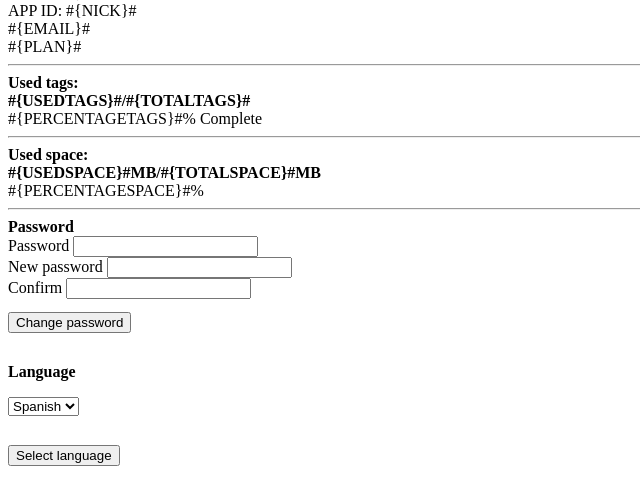
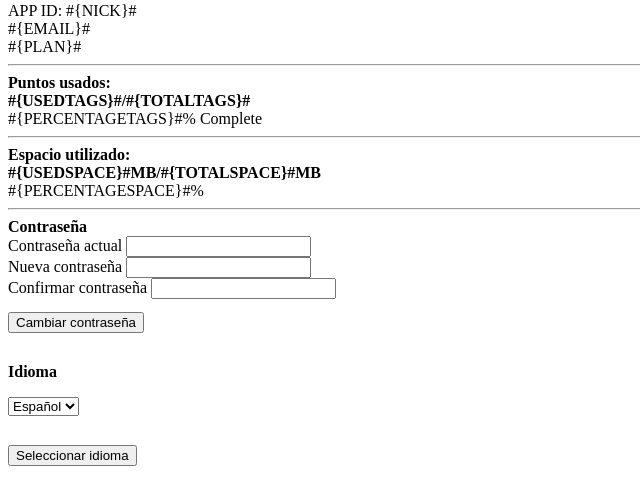
Before and after one commit to IllutioAR/GeoDisplay-MVC, a PHP site: page /profile/profile.php in a window 1280 px wide. Shown: the part 360-855 px from the top of the page, without its empty margins (0-640 px from the left). Run offline with PHP 8.4, Linux system fonts and the light colour scheme.

Commit message:
Traducción
- Traducción de textos a español.
- Cambio de coordenada por default en la api de google maps.

```diff
--- a/app/views/default/modules/profile/profile.php
+++ b/app/views/default/modules/profile/profile.php
@@ -5,7 +5,7 @@
 				<div class="col-xs-12 col-md-12">
 					<section class="seccion">
 						<div class="titulo">
-							<strong>Profile details</strong>
+							<strong>Detalles de perfil</strong>
 						</div>
 						<div>
 							<div class="row">
@@ -22,7 +22,7 @@
 								<div class="col-md-12">
 									<hr>
 									<div>
-										<strong>Used tags:</strong>
+										<strong>Puntos usados:</strong>
 										<div class="progress-container">
 											<div><strong>#{USEDTAGS}#/#{TOTALTAGS}#</strong></div>
 											<div class="progress">
@@ -36,7 +36,7 @@
 									</div>
 									<hr>
 									<div>
-										<strong>Used space:</strong>
+										<strong>Espacio utilizado:</strong>
 										<div class="progress-container">
 											<div><strong>#{USEDSPACE}#MB/#{TOTALSPACE}#MB</strong></div>
 											<div class="progress">
@@ -61,31 +61,31 @@
 				<div class="col-md-12">
 					<section class="seccion">
 						<div class="titulo">
-							<strong>Password</strong>
+							<strong>Contraseña</strong>
 						</div>
 						<div>
 							<form action="profile.php" method="post" role="form">
 								<div class="row">
 								    <div class="col-xs-12 col-md-4">
 									    <div class="form-group">
-										    <label for="actual">Password</label>
-										    <input name="password" type="password" class="form-control" id="actual" pattern=".{6,}" required title="6 characters minimum" required>
+										    <label for="actual">Contraseña actual</label>
+										    <input name="password" type="password" class="form-control" id="actual" pattern=".{6,}" required title="6 caracteres mínimo" required>
 										</div>
 									</div>
 									<div class="col-xs-12 col-md-4">
 									    <div class="form-group">
-										    <label for="password">New password</label>
-										    <input name="new_password" type="password" class="form-control" id="password" pattern=".{6,}" required title="6 characters minimum" required>
+										    <label for="password">Nueva contraseña</label>
+										    <input name="new_password" type="password" class="form-control" id="password" pattern=".{6,}" required title="6 caracteres mínimo" required>
 										</div>
 								    </div>
 								    <div class="col-xs-12 col-md-4">
 									    <div class="form-group">
-										    <label for="confirm">Confirm</label>
-										    <input name="new_password_confirm" type="password" class="form-control" id="confirm" pattern=".{6,}" required title="6 characters minimum" required>
+										    <label for="confirm">Confirmar contraseña</label>
+										    <input name="new_password_confirm" type="password" class="form-control" id="confirm" pattern=".{6,}" required title="6 caracteres mínimo" required>
 										</div>
 								    </div>
 								    <div class="col-xs-12 col-md-12">
-								    	<input name="password_form" type="submit" value="Change password" class="btn btn-success pull-right" style="margin: 1em 0;">
+								    	<input name="password_form" type="submit" value="Cambiar contraseña" class="btn btn-success pull-right" style="margin: 1em 0;">
 								    </div>
 								</div>
 							</form>
@@ -95,7 +95,7 @@
 				<div class="col-md-12">
 					<section class="seccion">
 						<div class="titulo">
-							<strong>Language</strong>
+							<strong>Idioma</strong>
 						</div>
 						<div>
 							<form role="form">
@@ -103,14 +103,14 @@
 								    <div class="col-xs-12 col-md-6">
 									    <div class="form-group" style="margin:1em 0 !important">
 										    <select id="language" class="form-control">
-										    	<option>Spanish</option>
-										    	<option>English</option>
-										    	<option>German</option>
+										    	<option>Español</option>
+										    	<option>Inglés</option>
+										    	<option>Alemán</option>
 										    </select>
 										</div>
 									</div>
 									<div class="col-xs-12 col-md-6">
-										<button type="button" class="btn btn-success pull-right" style="margin: 1em 0;">Select language</button>
+										<button type="button" class="btn btn-success pull-right" style="margin: 1em 0;">Seleccionar idioma</button>
 									</div>
 								</div>
 							</form>
--- a/app/views/default/modules/tags/menu.php
+++ b/app/views/default/modules/tags/menu.php
@@ -12,13 +12,13 @@
 			<ul class="nav navbar-nav">
 			    <li #{ACTIVE}#>
 			    	<a href="index.php">
-			    		Active
+			    		Activos
 			    		<span class="badge">4</span>
 			    	</a>
 			    </li>
 			    <li #{INACTIVE}#>
 			    	<a href="index.php?tags=inactive">
-			    		Inactive
+			    		Inactivos
 			    		<span class="badge">2</span>
 			    	</a>
 			    </li>
@@ -41,7 +41,7 @@
 			    <li>
 			    	<a href="addtag.php" class="green">
 			    		<i class="fa fa-plus-circle"></i>
-			    		Add tag
+			    		Agregar punto
 			    	</a>
 			    </li>
 			</ul>
--- a/app/views/default/sections/header.php
+++ b/app/views/default/sections/header.php
@@ -18,7 +18,7 @@
 						    <li>
 						    	<a href="index.php">
 						    		<i class="fa fa-map-marker"></i>
-						    		Tags
+						    		Puntos
 						    	</a>
 						    </li>
 						    <li>
@@ -37,7 +37,7 @@
 						    <li>
 						    	<a href="logout.php">
 						    		<i class="fa fa-sign-out"></i>
-						    		Log out
+						    		Cerrar sesión
 						    	</a>
 						    </li>
 						</ul>
--- a/public/js/map.js
+++ b/public/js/map.js
@@ -45,8 +45,8 @@
 	}
 
 	function handleNoGeolocation(){
-		var newyork = new google.maps.LatLng(40.69847032728747, -73.9514422416687);
-		map.setCenter(newyork);
+		var illutio = new google.maps.LatLng(20.680985099999997, -103.38298850000001);
+		map.setCenter(illutio);
 	}
 }
 
```
Also changed, not shown: app/views/default/modules/addtag/form.php (+19 -19 lines), app/views/default/modules/addtag/menu.php (+4 -4 lines), app/views/default/modules/login.php (+9 -9 lines), app/views/default/modules/tags/tags.php (+4 -4 lines), public/js/geodisplay.js (+5 -3 lines).
